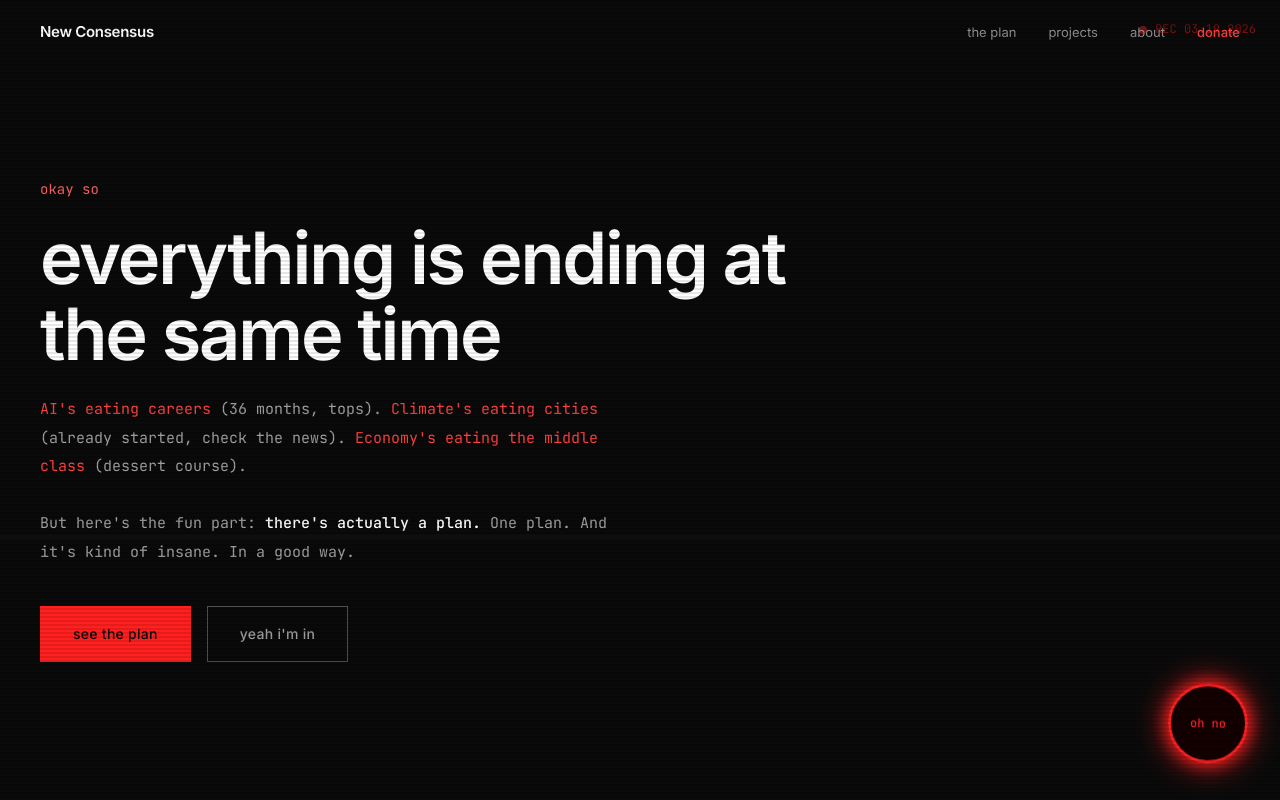
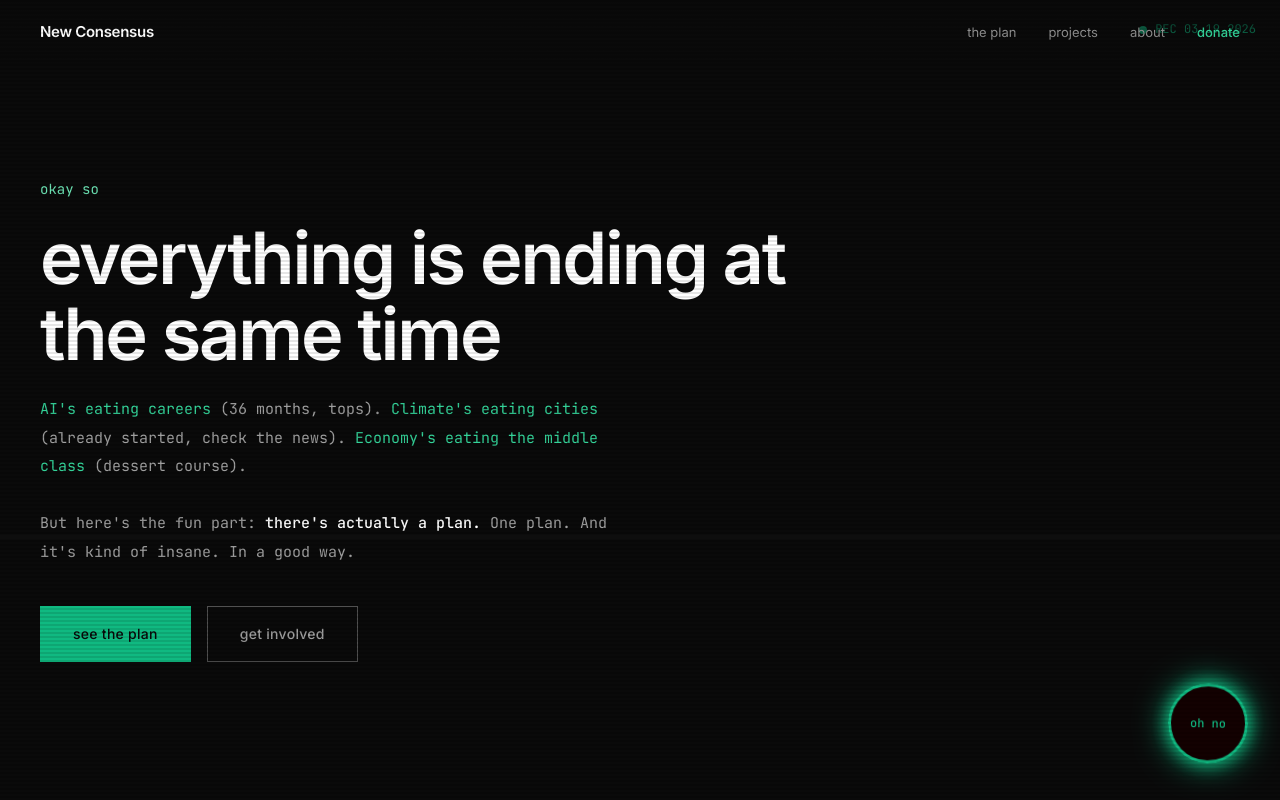
Before and after one commit to leentaher/consenues-beta, a plain HTML site: page index.html in a window 1280 px wide. Shown: the top 800 px of the page. Drawn offline with Linux system fonts and the light colour scheme.

Commit message:
Add random accent color system and update color palette

```diff
--- a/index.html
+++ b/index.html
@@ -36,11 +36,11 @@
       --gray-100: #e0e0e0;
       --white: #ffffff;
 
-      --red-500: #ff2020;
-      --red-400: #ff4040;
-      --red-300: #ff6060;
-      --amber-500: #f0a020;
-      --cyan-500: #00ffff;
+      --red-500: #6b8dff; /* updated blue from sample */
+      --red-400: #8aa6ff;
+      --red-300: #b7c8ff;
+      --amber-500: #6b8dff;
+      --cyan-500: #94c7ff;
 
       --transition-fast: 0.15s ease;
       --transition-med: 0.25s ease;
@@ -91,8 +91,8 @@
 
     @keyframes rgbSplit {
       0%, 88%, 100% { text-shadow: none; }
-      90% { text-shadow: -2px 0 #ff0040, 2px 0 #00ffff; }
-      94% { text-shadow: 2px 0 #ff0040, -2px 0 #00ffff; }
+      90% { text-shadow: -2px 0 var(--red-400), 2px 0 #00ffff; }
+      94% { text-shadow: 2px 0 var(--red-400), -2px 0 #00ffff; }
     }
 
     @keyframes trackingError {
@@ -665,6 +665,22 @@
 </head>
 <body>
 
+  <script>
+    const palettes = {
+      red: ['#ff2020', '#ff4040', '#ff6060'],
+      purple: ['#8B5CF6', '#A78BFA', '#C4B5FD'],
+      yellow: ['#FBBF24', '#FCD34D', '#FDE68A'],
+      green: ['#10B981', '#34D399', '#6EE7B7']
+    };
+    const colors = Object.keys(palettes);
+    const randomColor = colors[Math.floor(Math.random() * colors.length)];
+    const shades = palettes[randomColor];
+    console.log('Selected color:', randomColor, shades);
+    document.documentElement.style.setProperty('--red-500', shades[0]);
+    document.documentElement.style.setProperty('--red-400', shades[1]);
+    document.documentElement.style.setProperty('--red-300', shades[2]);
+  </script>
+
   <!-- VHS Effects -->
   <div class="scanlines"></div>
   <div class="scan-bar"></div>
@@ -701,7 +717,7 @@
     </p>
     <div class="cta-row">
       <a href="/read" class="cta cta-primary">see the plan</a>
-      <a href="/join" class="cta cta-secondary">yeah I'm in</a>
+      <a href="/join" class="cta cta-secondary">get involved</a>
     </div>
   </section>
 
```
